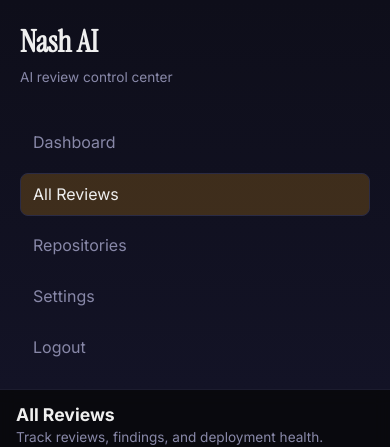
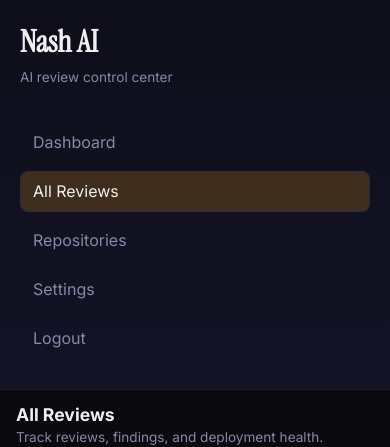
Before and after one commit to jigargor/nash-ai, a Next.js app in the folder apps/web/: page /reviews in a window 390 px wide. Shown: the top 447 px of the page. Built offline with nearby package versions, Linux system fonts and the light colour scheme; no server answers.

Commit message:
fixed UI bug where menu changes sizes

```diff
--- a/apps/web/src/app/globals.css
+++ b/apps/web/src/app/globals.css
@@ -48,6 +48,7 @@ select {
   display: grid;
   grid-template-rows: auto 1fr auto;
   gap: var(--space-6);
+  min-width: 0;
 }
 
 .app-brand {
@@ -56,16 +57,25 @@ select {
   font-family: var(--font-instrument-serif), serif;
 }
 
+/* Middle row fills height for footer alignment; links must NOT stretch with extra space */
 .app-sidebar-nav {
-  display: grid;
+  display: flex;
+  flex-direction: column;
+  align-items: stretch;
+  align-self: start;
+  width: 100%;
+  min-height: 0;
   gap: var(--space-2);
 }
 
 .app-sidebar-link {
   display: flex;
   align-items: center;
-  justify-content: space-between;
-  padding: var(--space-2) var(--space-3);
+  justify-content: flex-start;
+  flex: 0 0 auto;
+  box-sizing: border-box;
+  min-height: 0;
+  padding: 0.5rem var(--space-3);
   border-radius: var(--radius-md);
   color: var(--text-muted);
   border: 1px solid transparent;
@@ -289,7 +299,12 @@ select {
   }
 
   .app-sidebar-nav {
+    display: grid;
     grid-template-columns: repeat(5, minmax(0, 1fr));
+    align-content: start;
+    align-items: start;
+    align-self: stretch;
+    width: 100%;
   }
 
   .sidebar-foot {
@@ -312,7 +327,10 @@ select {
   }
 
   .app-sidebar-nav {
+    display: grid;
     grid-template-columns: 1fr;
+    align-content: start;
+    align-items: start;
   }
 
   .metrics-grid {
```
